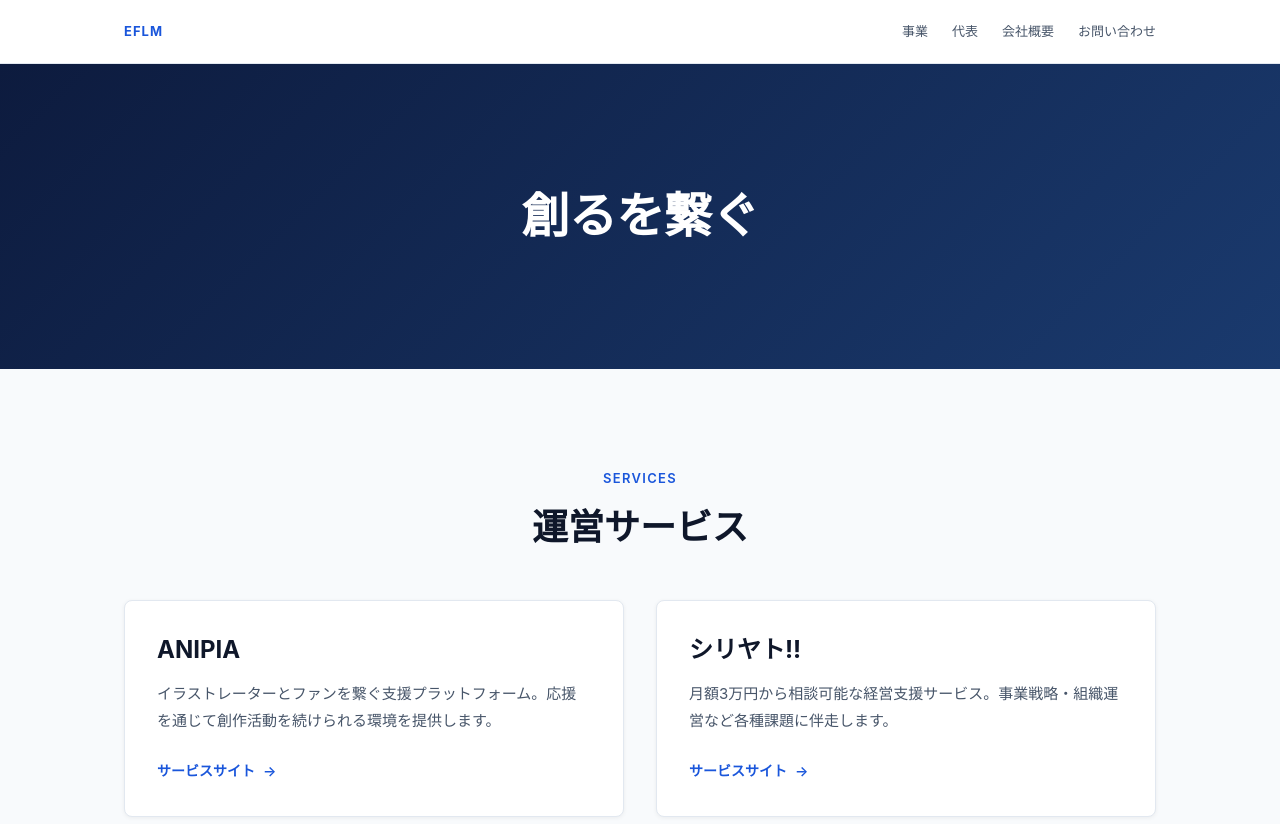
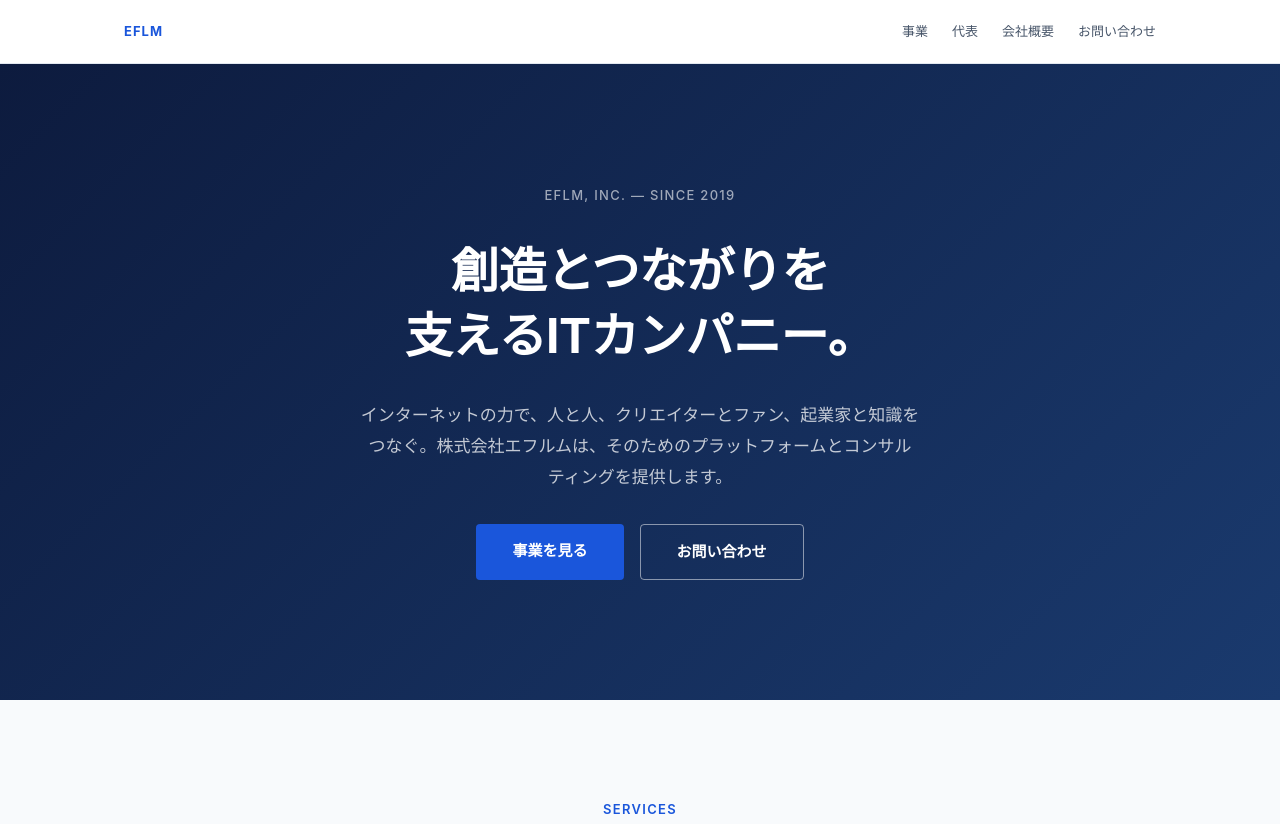
Before and after one commit to yuuya1986/CorporatePage, a plain HTML site: page index.html in a window 1280 px wide. Shown: the top 824 px of the page. Drawn offline with Linux system fonts and the light colour scheme.

Commit message:
ファーストビューのヒーローセクションを元に戻す
Made-with: Cursor

```diff
--- a/index.html
+++ b/index.html
@@ -35,7 +35,13 @@
     <!-- ─── Hero ─────────────────────────────────────────── -->
     <section class="section-hero" aria-labelledby="hero-title">
       <div class="container">
-        <h1 class="hero-title" id="hero-title">創るを繋ぐ</h1>
+        <p class="hero-eyebrow">eFLM, Inc. — Since 2019</p>
+        <h1 class="hero-title" id="hero-title">創造とつながりを<br>支えるITカンパニー。</h1>
+        <p class="hero-sub">インターネットの力で、人と人、クリエイターとファン、起業家と知識をつなぐ。株式会社エフルムは、そのためのプラットフォームとコンサルティングを提供します。</p>
+        <div style="display:flex;gap:16px;flex-wrap:wrap;justify-content:center;">
+          <a href="#services" class="btn btn-primary">事業を見る</a>
+          <a href="#contact" class="btn btn-outline">お問い合わせ</a>
+        </div>
       </div>
     </section>
 
```
